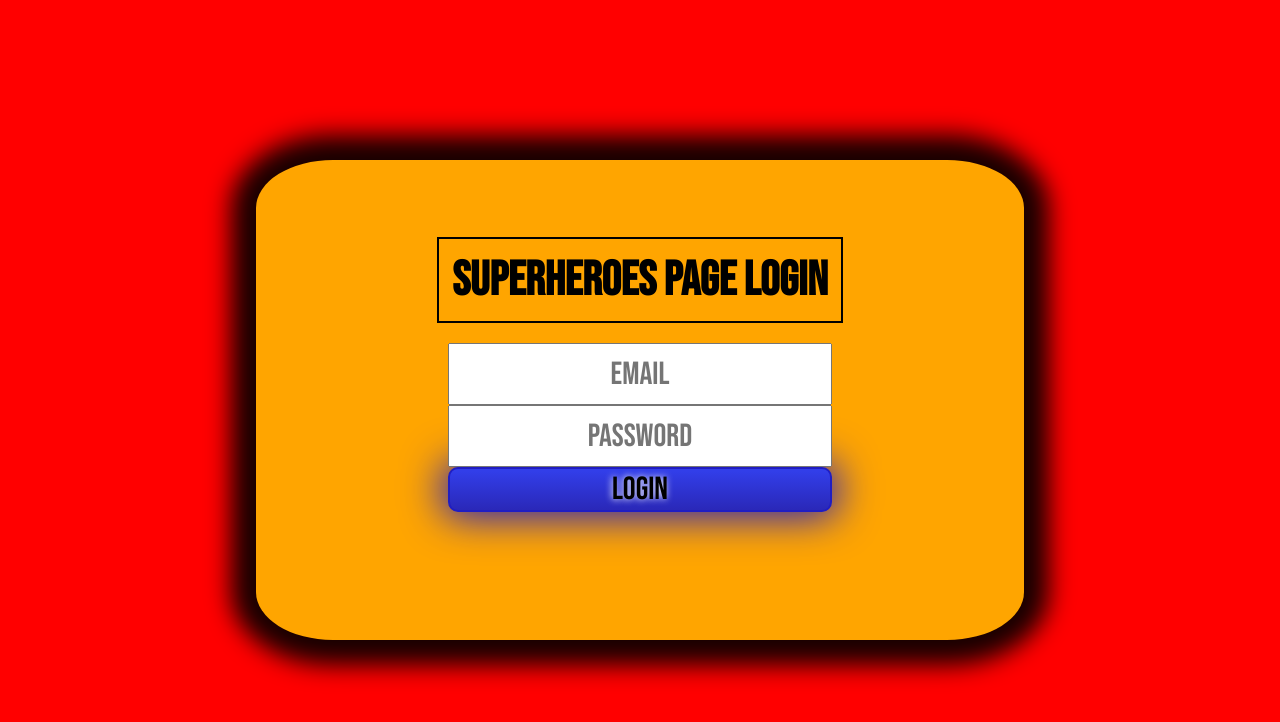
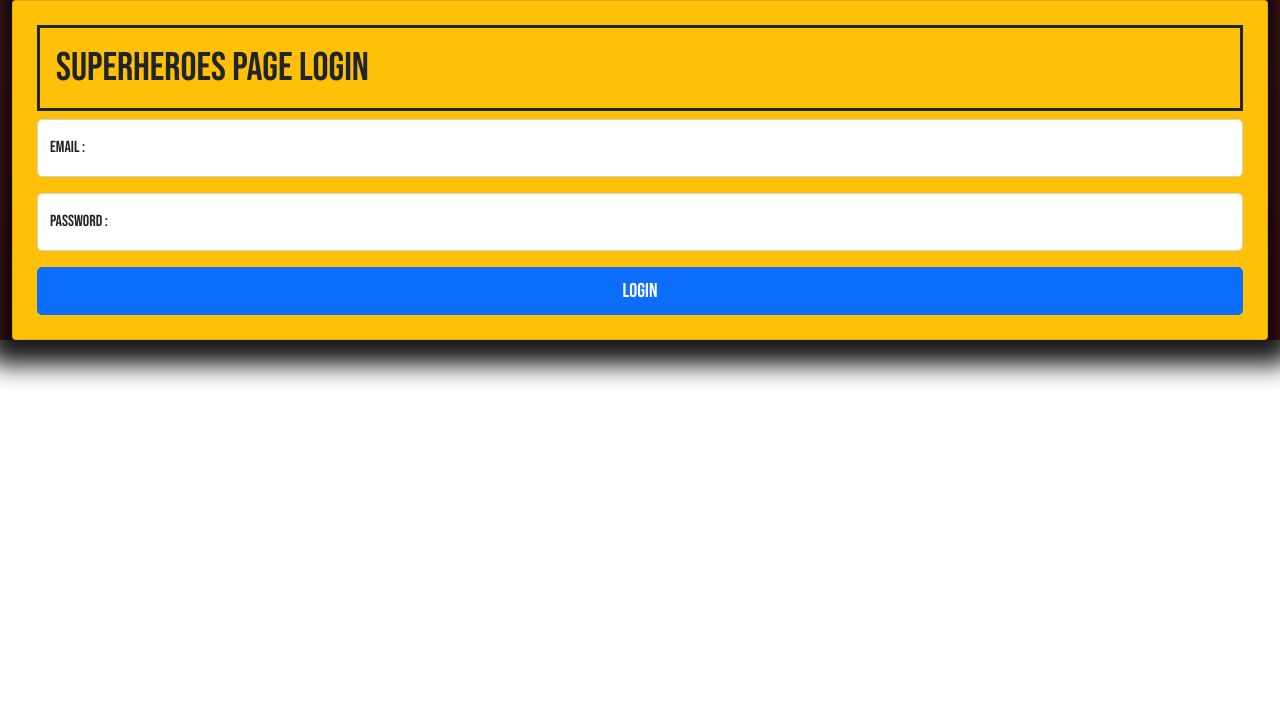
Before and after one commit to lazaronazareno/Alkemy-React-Challenge, a React (Create React App) app in the folder alkemy-challenge/: page / in a window 1280 px wide. Shown: the top 722 px of the page. Built offline with nearby package versions, Linux system fonts and the light colour scheme.

Commit message:
deisgn bootstrap 1

```diff
--- a/alkemy-challenge/package.json
+++ b/alkemy-challenge/package.json
@@ -7,6 +7,7 @@
     "@testing-library/react": "^11.2.6",
     "@testing-library/user-event": "^12.8.3",
     "apisauce": "^2.1.1",
+    "bootstrap": "^5.0.1",
     "cors": "^2.8.5",
     "react": "^17.0.2",
     "react-dom": "^17.0.2",
--- a/alkemy-challenge/src/Components/CharacterCard/Card.js
+++ b/alkemy-challenge/src/Components/CharacterCard/Card.js
@@ -15,23 +15,23 @@ class CardComplete extends React.Component {
   }
     render() {
       return (
-          <div className="mainDiv">
-            <div className={`${this.state.showDialog ? "cardDivChanged" : "cardDiv"}`}>
-              <img className={`${this.state.showDialog ? "imageChanged" : "image"}`} src={this.props.heroes.image.url} alt={this.props.heroes.id} />
-              <div className={`${this.state.showDialog ? "statsClose" : "statsDivGeneral"}`}>
-              <h1 className="cardName">{this.props.heroes.name}</h1>
-              <div className="statsDiv1">
-              <span className="cardName">Intelligence: {this.props.heroes.powerstats.intelligence}</span>
+          <div className="container d-flex border border-light border-2 rounded-2 bg-dark align-items-center overflow-hidden">
+            <div className={`d-flex flex-row bg-dark align-items-center ${this.state.showDialog ? "flex-column" : ""}`}>
+              <img className={`${this.state.showDialog ? "d-none" : "float-start w-50"}`} src={this.props.heroes.image.url} alt={this.props.heroes.id} />
+              <div className={`${this.state.showDialog ? "d-none" : "d-flex flex-column align-items-center justify-content-evenly"}`}>
+                <h1 className="cardtitle text-danger">{this.props.heroes.name}</h1>
+                <div className="d-flex flex-column">
+                  <span className="text-wrap text-danger">Intelligence: {this.props.heroes.powerstats.intelligence}</span>
                   <meter className="stats" min="0" max="100" high="75" low="25" optimum="100" value={this.props.heroes.powerstats.intelligence}>intelligence</meter>
-              <span className="cardName">Strength: {this.props.heroes.powerstats.strength}</span>
+                  <span className="text-wrap text-danger">Strength: {this.props.heroes.powerstats.strength}</span>
                   <meter className="stats" min="0" max="100" high="75" low="25" optimum="100" value={this.props.heroes.powerstats.strength}>strength</meter>
-              <span className="cardName">Speed: {this.props.heroes.powerstats.speed}</span>
+                  <span className="text-wrap text-danger">Speed: {this.props.heroes.powerstats.speed}</span>
                   <meter className="stats" min="0" max="100" high="75" low="25" optimum="100" value={this.props.heroes.powerstats.speed}>speed</meter>
-              <span className="cardName">Durability: {this.props.heroes.powerstats.durability}</span>
+                  <span className="text-wrap text-danger">Durability: {this.props.heroes.powerstats.durability}</span>
                   <meter className="stats" min="0" max="100" high="75" low="25" optimum="100" value={this.props.heroes.powerstats.durability}>durability</meter>
-              <span className="cardName">Power: {this.props.heroes.powerstats.power}</span>
+                  <span className="text-wrap text-danger">Power: {this.props.heroes.powerstats.power}</span>
                   <meter className="stats" min="0" max="100" high="75" low="25" optimum="100" value={this.props.heroes.powerstats.power}>power</meter>
-              <span className="cardName">Combat: {this.props.heroes.powerstats.combat}</span>
+                  <span className="text-wrap text-danger">Combat: {this.props.heroes.powerstats.combat}</span>
                   <meter className="stats" min="0" max="100" high="75" low="25" optimum="100" value={this.props.heroes.powerstats.combat}>combat</meter>
                 </div>
             </div>
@@ -43,23 +43,23 @@ class CardComplete extends React.Component {
           </div>
           {this.state.showDialog && (
             <div className="details">
-              <h2 className="cardName">Biography</h2>
-              <span>Full Name : {this.props.heroes.biography["full-name"]}</span><br/>
-              <span>Alter Ego : {this.props.heroes.biography["alter-ego"]}</span><br/>
-              <span>Aliases : {this.props.heroes.biography.aliases[0]} / {this.props.heroes.biography.aliases[1]}</span><br/>
-              <span>Place of Birth : {this.props.heroes.biography["place-of-birth"]}</span><br/>
-              <span>First appearance : {this.props.heroes.biography["first-appearance"]}</span><br/>
-              <span>Alignment : {this.props.heroes.biography.alignment}</span><br/>
-              <h2 className="cardName">Appearance</h2>
-              <span>Gender : {this.props.heroes.appearance.gender}</span><br/>
-              <span>Race : {this.props.heroes.appearance.race}</span><br/>
-              <span>Height : {this.props.heroes.appearance.height[1]}</span><br/>
-              <span>Weight : {this.props.heroes.appearance.weight[1]}</span><br/>
-              <span>Eye Color: {this.props.heroes.appearance["eye-color"]}</span><br/>
-              <span>Hair Color: {this.props.heroes.appearance["hair-color"]}</span><br/>
-              <h2 className="cardName">Work</h2>
-              <span>Occupation: {this.props.heroes.work.occupation}</span><br/>
-              <span>Base of Operation: {this.props.heroes.work.base}</span><br/>
+              <h2 className="text-wrap text-danger">Biography</h2>
+              <span className="text-wrap text-danger">Full Name : {this.props.heroes.biography["full-name"]}</span><br/>
+              <span className="text-wrap text-danger">Alter Ego : {this.props.heroes.biography["alter-ego"]}</span><br/>
+              <span className="text-wrap text-danger">Aliases : {this.props.heroes.biography.aliases[0]} / {this.props.heroes.biography.aliases[1]}</span><br/>
+              <span className="text-wrap text-danger">Place of Birth : {this.props.heroes.biography["place-of-birth"]}</span><br/>
+              <span className="text-wrap text-danger">First appearance : {this.props.heroes.biography["first-appearance"]}</span><br/>
+              <span className="text-wrap text-danger">Alignment : {this.props.heroes.biography.alignment}</span><br/>
+              <h2 className="text-wrap text-danger">Appearance</h2>
+              <span className="text-wrap text-danger">Gender : {this.props.heroes.appearance.gender}</span><br/>
+              <span className="text-wrap text-danger">Race : {this.props.heroes.appearance.race}</span><br/>
+              <span className="text-wrap text-danger">Height : {this.props.heroes.appearance.height[1]}</span><br/>
+              <span className="text-wrap text-danger">Weight : {this.props.heroes.appearance.weight[1]}</span><br/>
+              <span className="text-wrap text-danger">Eye Color: {this.props.heroes.appearance["eye-color"]}</span><br/>
+              <span className="text-wrap text-danger">Hair Color: {this.props.heroes.appearance["hair-color"]}</span><br/>
+              <h2 className="text-wrap text-danger">Work</h2>
+              <span className="text-wrap text-danger">Occupation: {this.props.heroes.work.occupation}</span><br/>
+              <span className="text-wrap text-danger">Base of Operation: {this.props.heroes.work.base}</span><br/>
             </div>
           )}
         </div>
--- a/alkemy-challenge/src/Components/CharacterCard/styles.scss
+++ b/alkemy-challenge/src/Components/CharacterCard/styles.scss
@@ -25,10 +25,6 @@
   display: flex;
     width: 50%;
     height: 100%;
-}
-
-.imageChanged, .statsClose {
-  display: none;
 }
 
 .cardName {
--- a/alkemy-challenge/src/Components/Form/Login.js
+++ b/alkemy-challenge/src/Components/Form/Login.js
@@ -49,33 +49,43 @@ function Login (props) {
 
 
   return (
-    <div className="loginGeneralDiv">
-        <section className="loginDiv">
-          <h1 className="loginTittle">SuperHeroes Page Login</h1>
-          <form className="loginForm" id="form" onSubmit={handleSubmit}>
+    <div className="container-fluid bg-danger bg-gradient loginGeneralDiv">
+        <section className="card mb-3 text-dark bg-warning p-4">
+          <h1 className="card-title p-3 border border-3 border-dark">SuperHeroes Page Login</h1>
+          <form className="d-flex flex-column" id="form" onSubmit={handleSubmit}>
+            <div className="form-floating mb-3">
                 <input
                   name="email"
-              className="inputLogin"
+                  id="floatingInput"
+                  className="form-control form-control-lg"
                   type="text"
                   placeholder="Email"
                   onChange={handleInput}
                 />
+                <label for="floatingInput">Email : </label>
+            </div>
+            <div className="form-floating mb-3">
                 <input
                   name="password"
-              className="inputLogin"
+                  id="floatingPassword"
+                  className="form-control form-control-lg"
                   type="password"
                   placeholder="Password"
                   onChange={handleInput}
                 />
-            <button className="loginButton" type="submit" token={form.token} >
+                <label for="floatingPassword">Password : </label>
+            </div>
+            <button className="btn btn-primary btn-lg" type="submit" token={form.token} >
                   Login
             </button>
           </form>
         {form.loading && (
-            <h1 className="loginText">Cargando</h1>
+          <div className="d-flex justify-content-center">
+            <div className="spinner-border" role="status" />
+          </div>
           )}
           {form.error && (
-            <h1 className="loginText">{form.error}</h1>
+            <h1>{form.error}</h1>
           )}
         </section>
       </div>
--- a/alkemy-challenge/src/Components/Form/formStyles.scss
+++ b/alkemy-challenge/src/Components/Form/formStyles.scss
@@ -1,77 +1,9 @@
 @import url('https://fonts.googleapis.com/css2?family=Bebas+Neue&family=Roboto&display=swap');
 
-.loginGeneralDiv {
-    width: 100vw;
-    height: 100vh;
-    display: flex;
-    justify-content: center;
-    align-items: center;
-    background-color: red;
+.container-fluid {
+    font-family: 'Bebas Neue', cursive;
 }
 
-.loginTittle {
-    font-family: 'Bebas Neue', cursive;
-    font-size: xxx-large;
-    padding: 1vw;
-    border:2px solid;
-    text-align: center;
-    margin: 20px;
+.card {
+    box-shadow: 0px 0px 25px 25px rgba(0,0,0,0.9);
 }
-
-.loginDiv {
-    display: flex;
-    flex-direction: column;
-    align-items: center;
-    justify-content: center;
-    background-color: orange;
-    border-radius: 10%;
-    box-shadow: 0px 0px 25px 25px rgba(0,0,0,0.9);
-    width: 60vw;
-    height: 60vh;
-}
-
-.loginForm {
-    display: flex;
-    flex-direction: column;
-    border-radius: 5%;
-    width: 50%;
-    height: 50%;
-    text-align-last: center;
-}
-
-.inputLogin {
-    font-family: 'Bebas Neue', cursive;
-    font-size: xx-large;
-    height: 7vh;
-    z-index: 1;
-}
-
-.loginButton {
-    font-family: 'Bebas Neue', cursive;
-    font-size: xx-large;
-    box-shadow: 0px 0px 40px 5px #201dc2;
-	text-shadow:-1px 0px 7px #ffffff;
-    background:linear-gradient(to bottom, #323ee9 5%, #2a28b8 100%);
-	background-color:#2a28b8;
-	border-radius:10px;
-	border:2px solid #201dc2;
-	cursor:pointer;
-	text-decoration:none;
-
-    &:hover{
-        background:linear-gradient(to bottom, #2a28b8 5%, #212bb8 100%);
-	    background-color:#4049ce;
-    }
-}
-
-.loginText {
-    font-family: 'Bebas Neue', cursive;
-    font-size: x-large;
-    text-align: center;
-}
-
-@media (max-width: 860px) {
-    .loginText {
-        font-size: larger;
-    }
-}
--- a/alkemy-challenge/src/Components/Searcher/Searcher.js
+++ b/alkemy-challenge/src/Components/Searcher/Searcher.js
@@ -231,11 +231,11 @@ function Searcher (props) {
 
 
   return (
-    <div className={`generalDiv ${form.superheroes.length !==0 ? "generalDivChange" : ""}`}>
+    <div className="container-fluid bg-danger bg-gradient">
       <>
         {form.superheroes.length !== 0 &&(
-          <div className="myTeamDiv">
-            <h1 className="searcherTittle">My Team</h1>
+          <div className="card mb-3 text-dark bg-warning p-4 align-items-center">
+            <h1 className="card-title p-3 border border-3 border-dark">My Team</h1>
             <h2 className={`cardDiv1 ${form.showPowerstats ? "cardDiv2" : ""}`} >Type : {form.maxPowerStat}</h2>
             <div className="myTeamCharacters">
             {
@@ -274,31 +274,35 @@ function Searcher (props) {
         )}
         </>
      {!form.error &&(
-        <div className={`${form.token ? "searcherDiv" : "cardDiv1"}`}>
-          <h2 className="searcherTittle">Search Heroes</h2>
-          <form className="searcherForm" onSubmit={handleSubmit}>
+        <div className="card mb-3 text-dark bg-warning p-4 align-items-center">
+          <h2 className="card-title p-3 border border-3 border-dark">Search Heroes</h2>
+          <form className="d-flex flex-column align-items-center" onSubmit={handleSubmit}>
+            <div className="form-floating mb-3">
                 <input
                   name="search"
-              className="searchInput"
+                  id="floatingInput"
+                  className="form-control form-control-lg"
                   type="text"
-              placeholder="Search Hero"
                   onChange={handleInput}
                 />
-            <button className="searchButtons" type="submit" >
+                <label for="floatingInput">Character Name : </label>
+            </div>
+            <button className="btn btn-primary btn-lg" type="submit" >
                 Search
             </button>
             {form.loading && (
-            <h1 className="searchText">Loading</h1>
+            <div className="d-flex justify-content-center m-3">
+                <div className="spinner-border" role="status" />
+            </div>
           )}
           </form>
-          <div className="searchedDiv">
+          <div className="container d-flex justify-content-evenly p-3">
           { form.data && (
             form.data.results.map((hero) => (
-              <div className="searchedCharacter">
+              <>
                 <CardComplete heroes={hero} key={hero.id}/>
                 <GeneralButton onClick={maxLength} id={hero.id} image={add} />
-
-              </div>
+              </>
             )))
           }
           </div>
--- a/alkemy-challenge/src/index.css
+++ b/alkemy-challenge/src/index.css
@@ -1,13 +1,12 @@
+@import url('https://fonts.googleapis.com/css2?family=Bebas+Neue&family=Roboto&display=swap');
+
 body {
   margin: 0;
-  font-family: -apple-system, BlinkMacSystemFont, 'Segoe UI', 'Roboto', 'Oxygen',
-    'Ubuntu', 'Cantarell', 'Fira Sans', 'Droid Sans', 'Helvetica Neue',
-    sans-serif;
+  font-family: 'Bebas Neue', cursive;
   -webkit-font-smoothing: antialiased;
   -moz-osx-font-smoothing: grayscale;
 }
 
 code {
-  font-family: source-code-pro, Menlo, Monaco, Consolas, 'Courier New',
-    monospace;
+  font-family: 'Bebas Neue', cursive;
 }
--- a/alkemy-challenge/src/index.js
+++ b/alkemy-challenge/src/index.js
@@ -3,6 +3,9 @@ import ReactDOM from 'react-dom';
 import './index.css';
 import App from './App';
 import reportWebVitals from './reportWebVitals';
+
+import 'bootstrap/dist/css/bootstrap.min.css';
+import 'bootstrap/dist/js/bootstrap.min.js';
 
 ReactDOM.render(
   <React.StrictMode>
```
Also changed, not shown: 1 other file (tests, documents, lock files or other folders). Lines whose indentation alone changed are shown as unchanged.
